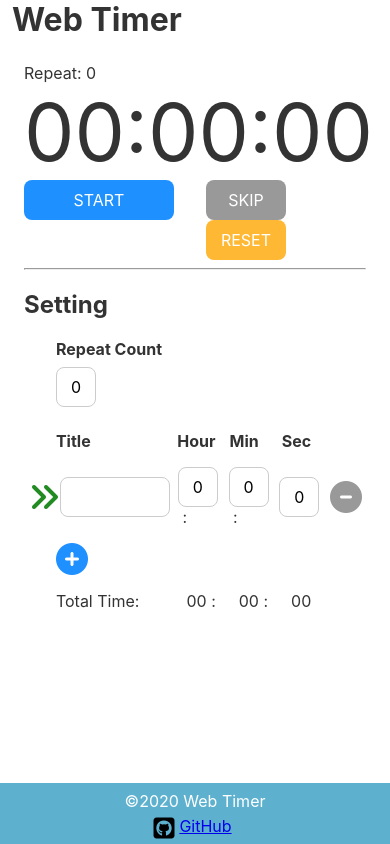
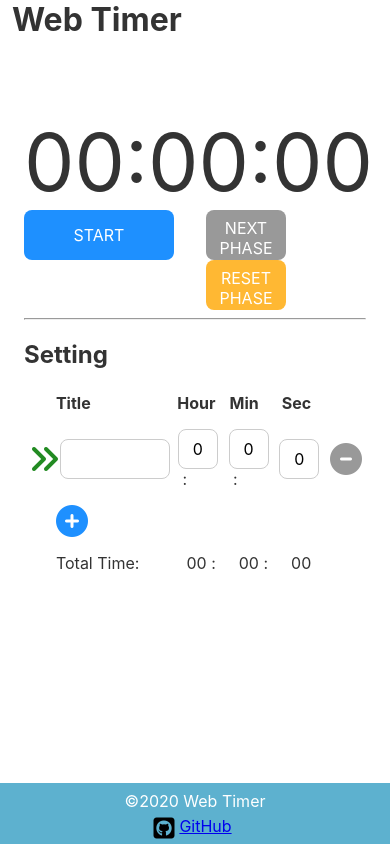
Before and after one commit to masakurapa/timer.masakurapa.com, a Svelte app: page / in a window 390 px wide. Built offline with nearby package versions, Linux system fonts and the light colour scheme.

Commit message:
repeatの削除

```diff
--- a/src/components/setting/Index.svelte
+++ b/src/components/setting/Index.svelte
@@ -1,9 +1,7 @@
 <h2>Setting</h2>
-<Repeat/>
 <TimerSettings/>
 
 <script lang="ts">
-    import Repeat from './Repeat.svelte';
     import TimerSettings from './TimerSettings.svelte';
 </script>
 
--- a/src/components/setting/Repeat.svelte
+++ /dev/null
@@ -1,32 +0,0 @@
-<div class="wrapper">
-    <div class="label">Repeat Count</div>
-    <div>
-        <NumberBox
-            value={$repeat}
-            min="{0}"
-            max="{100}"
-            maxlength="{3}"
-            on:change={e => onChange(e)}
-        />
-    </div>
-</div>
-
-<script lang="ts">
-    import { repeat } from '../../store';
-    import NumberBox from './NumberBox.svelte';
-
-    const onChange = (e: any): void => {
-        repeat.set(e.detail.value);
-    };
-</script>
-
-<style>
-    .wrapper {
-        margin: 0 0 20px 32px;
-    }
-    .label {
-        display: block;
-        font-weight: bold;
-        margin-bottom: 8px;
-    }
-</style>
--- a/src/components/setting/TimerSettings.svelte
+++ b/src/components/setting/TimerSettings.svelte
@@ -75,7 +75,6 @@
 
     import { onMount } from 'svelte';
     import {
-        repeat,
         timerIndex,
         timerSettings,
         isTimerStarting,
@@ -130,14 +129,6 @@
         });
         timerSettings.set(objs);
         calculateTotal();
-    });
-
-    let rep = 0;
-    repeat.subscribe(n => {
-        if (rep !== n) {
-            rep = n;
-            calculateTotal();
-        }
     });
 
     // タイトルのonChangeイベント
@@ -204,7 +195,6 @@
         $timerSettings.forEach(t => {
             total += calcTotalSec(t.hour, t.minute, t.second);
         });
-        total = total * ($repeat + 1);
 
         const t = totalSecToHMS(total);
         totalHour = padding(t.hour);
--- a/src/components/timer/Index.svelte
+++ b/src/components/timer/Index.svelte
@@ -1,5 +1,4 @@
-<div>Repeat: {$repeatCount}</div>
-<div class="title">
+<div class="current-phase">
     {$timerSettings[$timerIndex] !== undefined ? $timerSettings[$timerIndex].title : ''}
 </div>
 
@@ -16,7 +15,7 @@
         {/if}
     </div>
     <div class="sub-btn-wrapper">
-        <ButtonSkip/>
+        <ButtonNext/>
         <ButtonReset/>
     </div>
 </div>
@@ -28,23 +27,23 @@
         timerSettings,
         isTimerStarting,
         timerIndex,
-        repeatCount,
         isTimeUpAll,
     } from '../../store';
 
 
     import Audio from './Audio.svelte';
-    import ButtonReset from './ButtonReset.svelte';
-    import ButtonSkip from './ButtonSkip.svelte';
-    import ButtonStart from './ButtonStart.svelte';
-    import ButtonStop from './ButtonStop.svelte';
-    import ButtonStopSound from './ButtonStopSound.svelte';
+    import ButtonReset from './button/Reset.svelte';
+    import ButtonNext from './button/Next.svelte';
+    import ButtonStart from './button/Start.svelte';
+    import ButtonStop from './button/Stop.svelte';
+    import ButtonStopSound from './button/StopSound.svelte';
     import Timer from './Timer.svelte';
 </script>
 
 <style>
-    .title {
+    .current-phase {
         font-size: 30px;
+        height: 50px;
     }
 
     .btn-wrapper {
--- a/src/components/timer/ButtonSkip.svelte
+++ b/src/components/timer/button/Next.svelte
@@ -1,24 +1,21 @@
 <button
     on:click="{onClick}"
     {disabled}
->SKIP</button>
+>NEXT<br>PHASE</button>
 
 <script lang="ts">
     import {
         timerIndex,
         timerSettings,
-        repeat,
-        repeatCount,
         isTimerStarting,
-    } from '../../store.js';
-    import { calcTotalSec } from '../../util.js';
+    } from '../../../store';
+    import { calcTotalSec } from '../../../util';
 
-    $: disabled = $isTimerStarting ||
-        ($timerIndex + 1 === $timerSettings.length && $repeat === $repeatCount);
+    $: disabled = $isTimerStarting || ($timerIndex + 1 === $timerSettings.length);
 
     const onClick = (): void => {
         // 一応disabledの条件を再判定しておく
-        if ($timerIndex + 1 === $timerSettings.length && $repeat === $repeatCount) {
+        if ($timerIndex + 1 === $timerSettings.length) {
             return;
         }
 
@@ -28,7 +25,6 @@
 
         // 一番最後のタイマーまできている
         if (index + 1 === $timerSettings.length) {
-            repeatCount.update(n => n + 1);
             timerIndex.set(0);
             return;
         }
@@ -41,7 +37,6 @@
 <style>
     button {
         padding: 8px;
-        height: 40px;
         border: none;
         outline: none;
         color: #FFFFFF;
@@ -67,7 +62,6 @@
     @media screen and (max-width: 480px) {
         button {
             width: 80px;
-            height: 40px;
         }
     }
 </style>
--- a/src/components/timer/ButtonReset.svelte
+++ b/src/components/timer/button/Reset.svelte
@@ -1,19 +1,18 @@
 <button
     on:click="{onClick}"
     disabled={$isTimerStarting}
->RESET</button>
+>RESET PHASE</button>
 
 <script lang="ts">
     import {
         timerSettings,
         isTimerStarting,
         timerIndex,
-        repeatCount,
         isTimeUp,
         isFinish,
         interval,
-    } from '../../store.js';
-    import { calcTotalSec } from '../../util.js';
+    } from '../../../store';
+    import { calcTotalSec } from '../../../util';
 
     const onClick = (): void => {
         clearInterval($interval);
@@ -21,7 +20,6 @@
         isTimeUp.set(false);
         isFinish.set(false);
         isTimerStarting.set(false);
-        repeatCount.set(0);
         timerIndex.set(0);
         timerSettings.update(settings => {
             settings.forEach(t => {
@@ -61,7 +59,6 @@
     @media screen and (max-width: 480px) {
         button {
             width: 80px;
-            height: 40px;
         }
     }
 </style>
--- a/src/components/timer/ButtonStart.svelte
+++ b/src/components/timer/button/Start.svelte
@@ -5,18 +5,16 @@
 
 <script lang="ts">
     import {
-        repeat,
         timerSettings,
         isTimerStarting,
         isWindowFocus,
         timerIndex,
-        repeatCount,
         isTimeUp,
         isTimeUpAll,
         isFinish,
         interval,
-    } from '../../store.js';
-    import { calcTotalSec } from '../../util.js';
+    } from '../../../store';
+    import { calcTotalSec } from '../../../util';
 
     $: disabled = $isTimerStarting || $isFinish;
 
@@ -26,9 +24,6 @@
 
     let timeUp = false;
     isTimeUp.subscribe(flag => timeUp = flag);
-
-    let repCnt: number;
-    repeatCount.subscribe(cnt => repCnt = cnt);
 
     let intervalNum: number;
     interval.subscribe(num => intervalNum = num);
@@ -72,17 +67,12 @@
                 Notification.requestPermission().then(() => new Notification('Time is up!!'));
             }
 
-            // 一周したらループ数をカウントアップ
-            // 設定したループ数に達した場合はタイマー停止
             if (index + 1 === $timerSettings.length) {
-                if (repCnt === $repeat) {
-                    clearInterval(intervalNum);
-                    isTimerStarting.set(false);
-                    isTimeUpAll.set(true);
-                    isFinish.set(true);
-                    return;
-                }
-                repeatCount.update(count => count + 1);
+                clearInterval(intervalNum);
+                isTimerStarting.set(false);
+                isTimeUpAll.set(true);
+                isFinish.set(true);
+                return;
             }
 
             isTimeUp.set(true);
@@ -118,7 +108,6 @@
     @media screen and (max-width: 480px) {
         button {
             width: 150px;
-            height: 40px;
         }
     }
 </style>
--- a/src/components/timer/ButtonStopSound.svelte
+++ b/src/components/timer/button/Stop.svelte
@@ -1,26 +1,30 @@
 <button
     on:click="{onClick}"
-    disabled={!$isTimeUpAll}
->STOP SOUND</button>
+    disabled={!$isTimerStarting}
+>PAUSE</button>
 
 <script lang="ts">
     import {
-        isTimeUpAll,
-    } from '../../store.js';
+        isTimerStarting,
+        interval,
+    } from '../../../store';
 
-    const onClick = (): void => isTimeUpAll.set(false);
+    // タイマーの一時停止
+    const onClick = (): void => {
+        clearInterval($interval);
+        isTimerStarting.set(false);
+    };
 </script>
 
 <style>
     button {
         padding: 8px;
-        height: 40px;
         border: none;
         outline: none;
         color: #FFFFFF;
         width: 200px;
         height: 50px;
-        background-color: #3CB371;
+        background-color: #DC143C;
         cursor: pointer;
     }
     button:disabled {
@@ -28,19 +32,18 @@
         cursor: default;
     }
     button:forcus {
-        background-color: #349961;
+        background-color: #CC1237;
     }
     button:not(:disabled):hover {
-        background-color: #349961;
+        background-color: #CC1237;
     }
     button:not(:disabled):active {
-        background-color: #349961;
+        background-color: #CC1237;
     }
 
     @media screen and (max-width: 480px) {
         button {
             width: 150px;
-            height: 40px;
         }
     }
 </style>
--- a/src/components/timer/ButtonStop.svelte
+++ b/src/components/timer/button/StopSound.svelte
@@ -1,31 +1,25 @@
 <button
     on:click="{onClick}"
-    disabled={!$isTimerStarting}
->PAUSE</button>
+    disabled={!$isTimeUpAll}
+>STOP SOUND</button>
 
 <script lang="ts">
     import {
-        isTimerStarting,
-        interval,
-    } from '../../store.js';
+        isTimeUpAll,
+    } from '../../../store';
 
-    // タイマーの一時停止
-    const onClick = (): void => {
-        clearInterval($interval);
-        isTimerStarting.set(false);
-    };
+    const onClick = (): void => isTimeUpAll.set(false);
 </script>
 
 <style>
     button {
         padding: 8px;
-        height: 40px;
         border: none;
         outline: none;
         color: #FFFFFF;
         width: 200px;
         height: 50px;
-        background-color: #DC143C;
+        background-color: #3CB371;
         cursor: pointer;
     }
     button:disabled {
@@ -33,19 +27,18 @@
         cursor: default;
     }
     button:forcus {
-        background-color: #CC1237;
+        background-color: #349961;
     }
     button:not(:disabled):hover {
-        background-color: #CC1237;
+        background-color: #349961;
     }
     button:not(:disabled):active {
-        background-color: #CC1237;
+        background-color: #349961;
     }
 
     @media screen and (max-width: 480px) {
         button {
             width: 150px;
-            height: 40px;
         }
     }
 </style>
--- a/src/store.ts
+++ b/src/store.ts
@@ -1,10 +1,5 @@
 import type { timerSetting } from './types';
 import { writable } from 'svelte/store';
-
-// 繰り返し回数の設定値
-export const repeat = writable(0);
-// 現在のループ数
-export const repeatCount = writable(0);
 
 // タイマーの設定リスト
 export const timerSettings = writable<timerSetting[]>([]);
```
